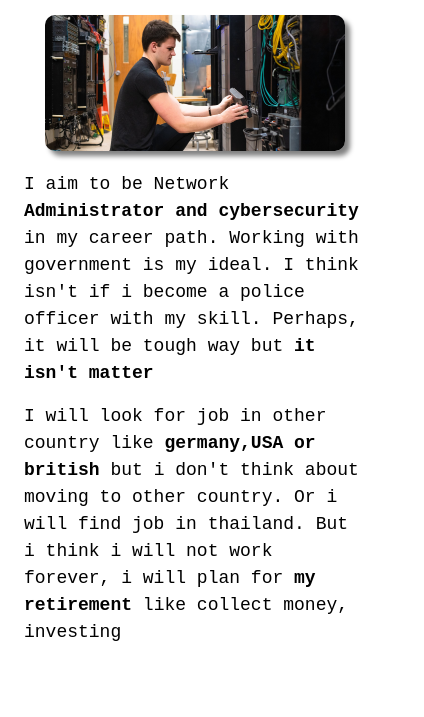
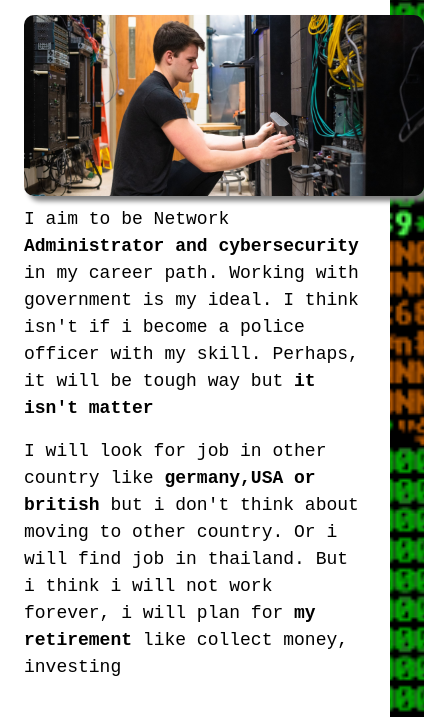
Before and after one commit to TheepprakornRakfaen/6709650037_MyCSTUStory_03, a plain HTML site: page myfuture.html in a window 390 px wide. Shown: the part 396-1113 px from the top of the page, 424 px wide, since content can reach past the window. Before the commit the page ends 1078 px from the top, so only its background shows below. Drawn offline with nearby package versions, Linux system fonts and the light colour scheme.

Commit message:
TEST#2 Change setting on css

```diff
--- a/myfuture.html
+++ b/myfuture.html
@@ -30,7 +30,7 @@
         <hr>
         <div class="grid2">
             <div class="container-fluid" style="text-align: center;">
-                <img src="resource/Picture/cnsa-banner2400.jpg" alt="programmer" id="img2">
+                <img src="resource/Picture/cnsa-banner2400.jpg" alt="programmer" id="img5">
             </div>
             <div class="container-fluid">
                 <p class="CMDfont2">I aim to be Network <span class="mark-text">Administrator and cybersecurity</span> in my career path.
--- a/mystyle.css
+++ b/mystyle.css
@@ -70,6 +70,14 @@ header{
     margin-bottom: 10px;
     box-shadow: 5px 5px 5px gray;
 }
+#img5{
+    border-radius: 10px;
+    width: 700px;
+    height: auto;
+    margin-bottom: 10px;
+    box-shadow: 5px 5px 5px gray;
+}
+
 
 #img1TEXT{
     color: white;
@@ -308,4 +316,7 @@ footer{
     .grid2{
         display: block;
     }
+    #img5{
+        width: 400px;
+    }
   }
```
Also changed, not shown: index.html (+2 -2 lines).
